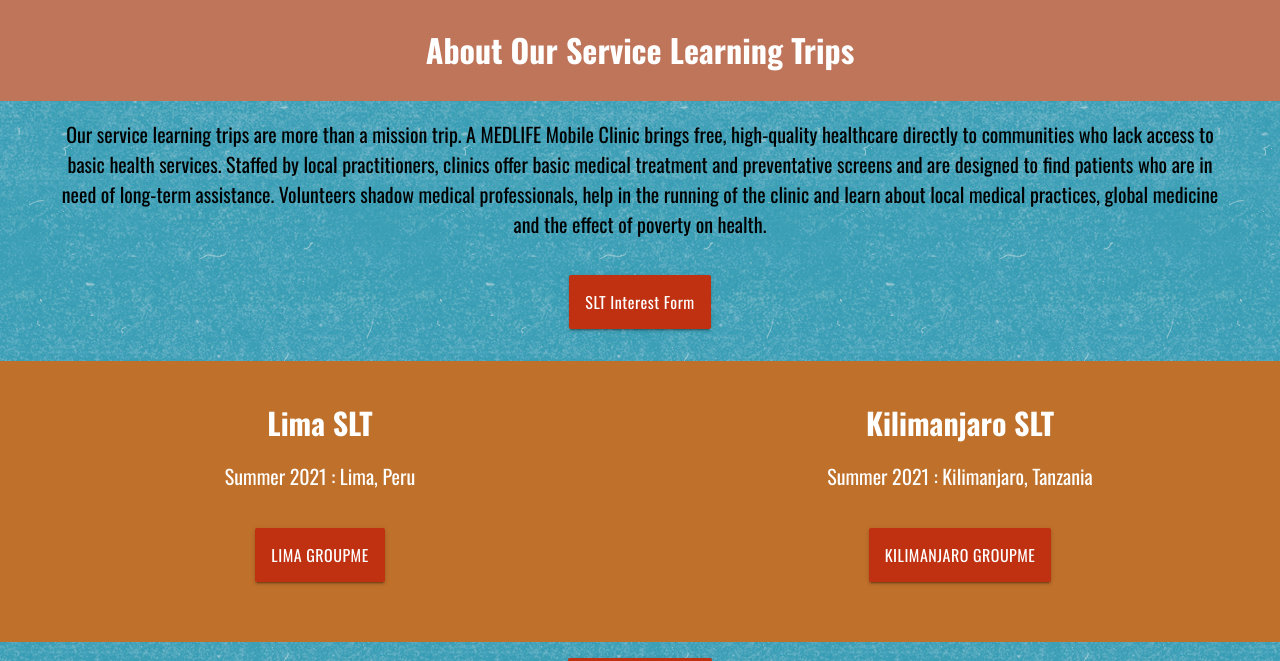
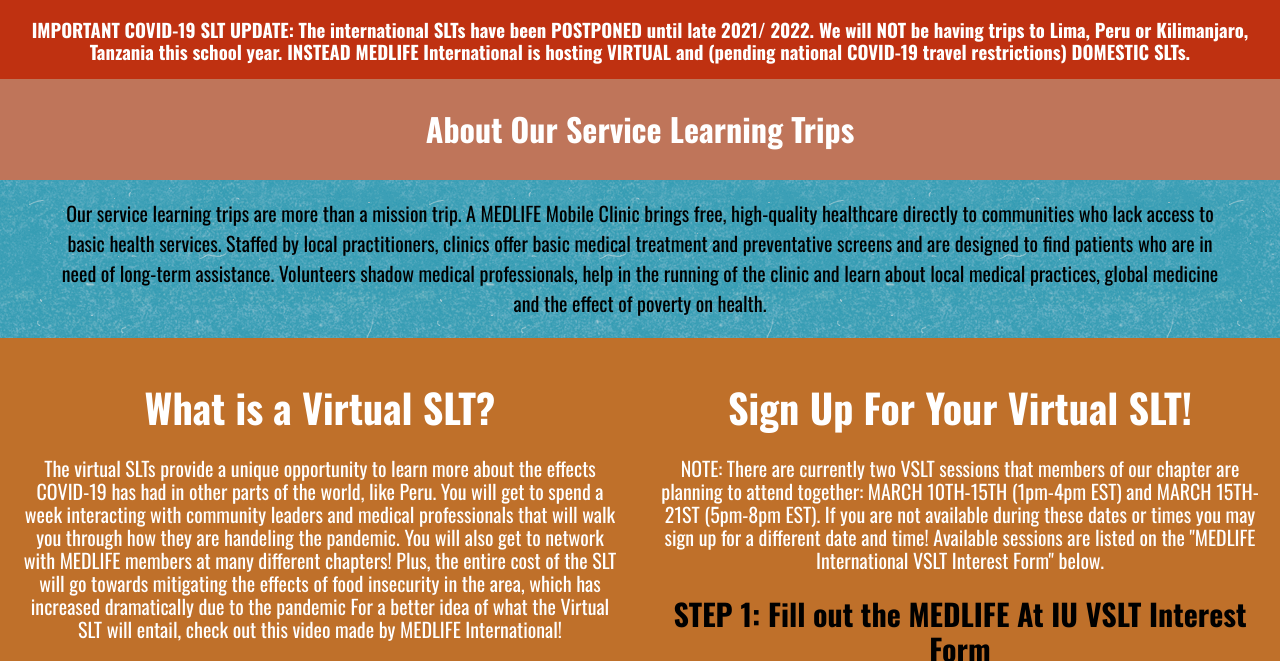
Before and after one commit to psychocakes/medlifeatiu2021-Stacey-Tam, a PHP site: page /slt.html in a window 1280 px wide. Shown: the part 420-1081 px from the top of the page. Run offline with PHP 8.4, Linux system fonts and the light colour scheme; some libraries are stand-ins or nearby versions; grey boxes are pictures that could not be loaded.

Commit message:
SLT page updates

```diff
--- a/css/styles.css
+++ b/css/styles.css
@@ -319,14 +319,21 @@ article section .container {
     color: white;
     margin: -2px;
 }
-
+.slt-intro h3 {
+    background: var(--red);
+    text-align: center;
+    padding: 1em;
+    margin-top: 0;
+    color: white;
+    margin: -2px;
+}
 #button {
     display: flex;
     justify-content: center;
-    padding: 1em 0 2em 0;
+    padding: 0 2em 0;
 }
 
-.spring {
+.virtual1 {
     background: var(--orange);
     text-align: center;
     padding: 1em;
@@ -334,7 +341,7 @@ article section .container {
     font-size: 20px;
 }
 
-.summer {
+.virtual2 {
     background: var(--orange);
     text-align: center;
     padding: 1em;
@@ -632,7 +639,7 @@ justify-content: center;}
         height: 350px;
     }
     .split {
-        display: flex;
+        display:flex;
         flex-direction: row;
     }
     .half{
--- a/slt.html
+++ b/slt.html
@@ -68,6 +68,10 @@
             <img src="images/webdesign/IMG_0057.JPG">
         </div>
         <article class="slt-intro">
+            <h3>IMPORTANT COVID-19 SLT UPDATE:
+            The international SLTs have been POSTPONED until late 2021/ 2022. We will NOT be having trips to Lima, Peru or Kilimanjaro, Tanzania this school year.
+            INSTEAD MEDLIFE International is hosting VIRTUAL and (pending national COVID-19 travel restrictions) DOMESTIC SLTs.
+            </h3>
             <h1>About Our Service Learning Trips</h1>
             <p>Our service learning trips are more than a mission trip. A MEDLIFE Mobile Clinic brings free,
                 high-quality healthcare directly to communities who lack access to basic health services. Staffed by
@@ -76,38 +80,83 @@
                 the running of the clinic and learn about local medical practices, global medicine and the effect of
                 poverty on health.</p>
         </article>
-        <div id="button">
+        <!--<div id="button">
             <a href="https://wix.us11.list-manage.com/track/click?u=487f63118571fb8a306f32c1f&id=a9f9cdfc69&e=842d311815"
                 class="button">SLT Interest Form</a>
-        </div>
-        <div class="split">
+        </div> -->
+       <div class="split">
             <div class="half">
-                <article class="spring">
-                    <h2>Lima SLT </h2>
-                    <p>Summer 2021 : Lima, Peru
+                <article class="virtual1">  <!--NEED TO GO BACK AND RENAME SPRING AND SUMMER TO LEFT AND RIGHT-->
+                    <h1>What is a Virtual SLT? </h1>
+                    <p>The virtual SLTs provide a unique opportunity to learn more about the effects COVID-19
+                        has had in other parts of the world, like Peru. You will get to spend a week interacting with community leaders and medical professionals
+                        that will walk you through how they are handeling the pandemic. You will also get to network with MEDLIFE members at many different chapters!
+                        Plus, the entire cost of the SLT will go towards mitigating the effects of food insecurity in the area, which has increased dramatically due to the pandemic
+                        For a better idea of what the Virtual SLT will entail, check out this video made by MEDLIFE International!
                     </p>
-                    <div id="button">
+                    <div class='embed-container'>
+                        <iframe title="vimeo-player" src="https://player.vimeo.com/video/457855716" width="640" height="360" frameborder="0" allowfullscreen></iframe>
+                    </div>
+                   <!--<div id="button">
                         <a href="https://wix.us11.list-manage.com/track/click?u=487f63118571fb8a306f32c1f&id=bb0c987ae6&e=842d311815 (https://wix.us11.list-manage.com/track/click?u=487f63118571fb8a306f32c1f&id=6a9a71c591&e=842d311815"
                             class="button">LIMA GROUPME</a>
-                    </div>
+                   </div> -->
+                   <h1>What is a Domestic SLT?</h1>
+                   <p>The domestic SLTs will hopefully allow you to experience a service learning trip in person! Given the varying levels
+                       of vaccination accessibility to members of the communities we usually serve internationally, MEDLIFE's International
+                       service learning trips have been postponed. They are hopeful, however, that it will be safe to travel domestically
+                       by this summer. As a result, MEDLIFE International is introducing three new domestic service learning opportunities
+                       in Yosemite (California), Grand Canyon (Arizona) & Manitoulin Island (Toronto, Canada).
+                   </p>
+                   <h2>To learn more about the DSLT, please attend the Domestic SLT callout meeting on </h2> <h1 style="color:black;"> March 22, 2021!</h1>
                 </article>
             </div>
             <div class="half">
-                <article class="summer">
-                    <h2>Kilimanjaro SLT</h2>
-                    <p>Summer 2021 : Kilimanjaro, Tanzania
+                <article class="virtual2">
+                    <h1>Sign Up For Your Virtual SLT!</h1>
+                    <p>NOTE: There are currently two VSLT sessions that members of our chapter are planning to attend together:
+                        MARCH 10TH-15TH (1pm-4pm EST) and MARCH 15TH-21ST (5pm-8pm EST). If you are not available during these dates or times
+                        you may sign up for a different date and time! Available sessions are listed on the "MEDLIFE International VSLT Interest Form" below.
+                        </p>
+                    <h2 style="color:black;">STEP 1: Fill out the MEDLIFE At IU VSLT Interest Form</h2>
+                    <p>This form will be used to gage CHAPTER interest in VSLTs. You will also
+                        be able to ask Andrea Monsivais, our Chapter SLT Director, any questions you may have, through this form! If
+                    you will not be attending a chapter session, please indicate that you would like help signing up! </p>
+                    <div id="button">
+                        <a href="https://forms.gle/rLNEJYdduUWZz4P57"
+                            class="button">MEDLIFE At IU VSLT Interest Form</a>
+                    </div>
+                    <h2 style="color:black;">STEP 2: Fill out the MED Anywhere Interest Form</h2>
+                    <p>This form will be used by MEDLIFE International to ensure enough spots are available in each session for every participant. You may
+                        also ask MEDLIFE International representatives, directly, any questions you may have about the VSLT! This form also indicates alternative
+                        dates and times that you may sign up for if you are unable to attend our chapter's designated sessions.
                     </p>
                     <div id="button">
-                        <a href="https://wix.us11.list-manage.com/track/click?u=487f63118571fb8a306f32c1f&id=9b0ffefbca&e=842d311815 (https://wix.us11.list-manage.com/track/click?u=487f63118571fb8a306f32c1f&id=0ed2ced932&e=842d311815"
-                            class="button">KILIMANJARO GROUPME</a>
+                        <a href="https://docs.google.com/forms/d/e/1FAIpQLSdjGbzBstNPJKNrgXlyC6ngTp9buZ5aQjgp4oOOz-OiNOIMGg/viewform?gxids=7628"
+                            class="button">MEDLIFE International VSL Interest Form</a>
                     </div>
+                    <h2 style="color:black;">STEP 3: Sign Up Through Givelively</h2>
+                    <p> To sign up for MARCH 10TH-15TH (1pm-4pm EST):
+                    <div id="button">
+                        <a href=" https://secure.givelively.org/teams/medlife/road-to-1-million-meals-vslt-2021/medlife-at-iu-vslt-5-10-5-15 "
+                            class="button">MARCH 10TH-15TH (1pm-4pm EST)</a>
+                    </div>
+                    </p>
+                    <p>To sign up for MARCH 15TH-21ST (5pm-8pm EST):
+                        <div id="button">
+                            <a href="https://secure.givelively.org/teams/medlife/road-to-1-million-meals-vslt-2021/medlife-at-iu-vslt-3-15-3-21"
+                                class="button">MARCH 15TH-21ST (5pm-8pm EST)</a>
+                        </div>
+                    </p>
+                    <h2>To sign up for an alternative date/time not listed please contact Andrea Monsivais: amonsiva@iu.edu </h2>
+                    <br>
                 </article>
             </div>
         </div>
 
-        <div id="button">
+        <!--<div id="button">
             <a href="SLT_weekly_overview.pdf" class="button" download>Download SLT PDF</a>
-        </div>
+        </div> -->
         <footer>
             <section>
                 <p>Director of Service Learning Trips | Andrea Monsivais | amonsiva@iu.edu</p>
```
